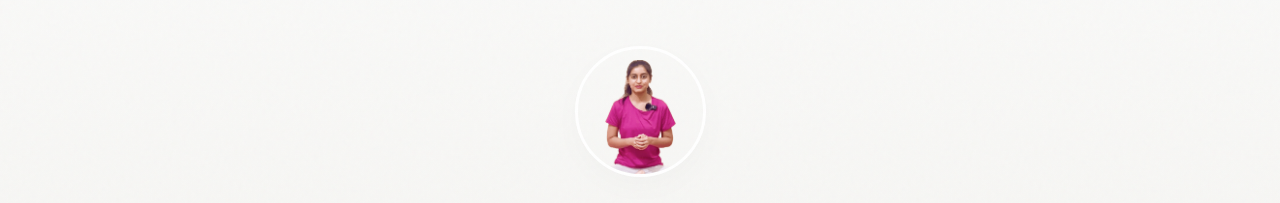
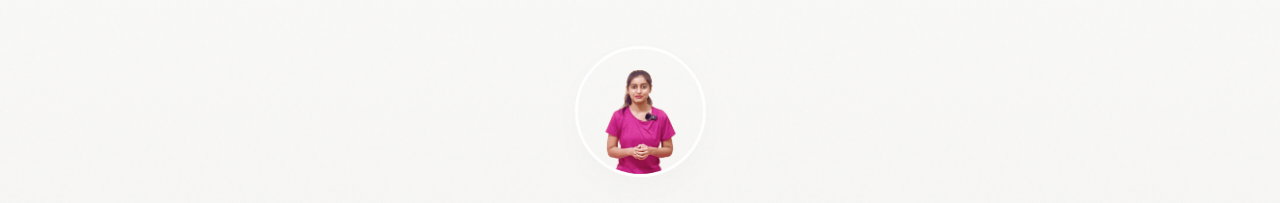
Before and after one commit to yogawithlatika/yogawithlatika.github.io, an Astro site: page / in a window 1280 px wide. Shown: the part 106-309 px from the top of the page. Built offline with nearby package versions, Linux system fonts and the light colour scheme; Astro itself is replaced by a stand-in of ours.

Commit message:
UI tweaks.

```diff
--- a/src/styles/global.css
+++ b/src/styles/global.css
@@ -332,7 +332,7 @@ h2::after {
     width: clamp(100px, 18vw, 125px);
     height: clamp(100px, 18vw, 125px);
     object-fit: cover;
-    object-position: center -100%;
+    object-position: center -200%;
     border-radius: 50%;
     border: 3px solid var(--bg-card);
     box-shadow: var(--shadow-soft);
```
